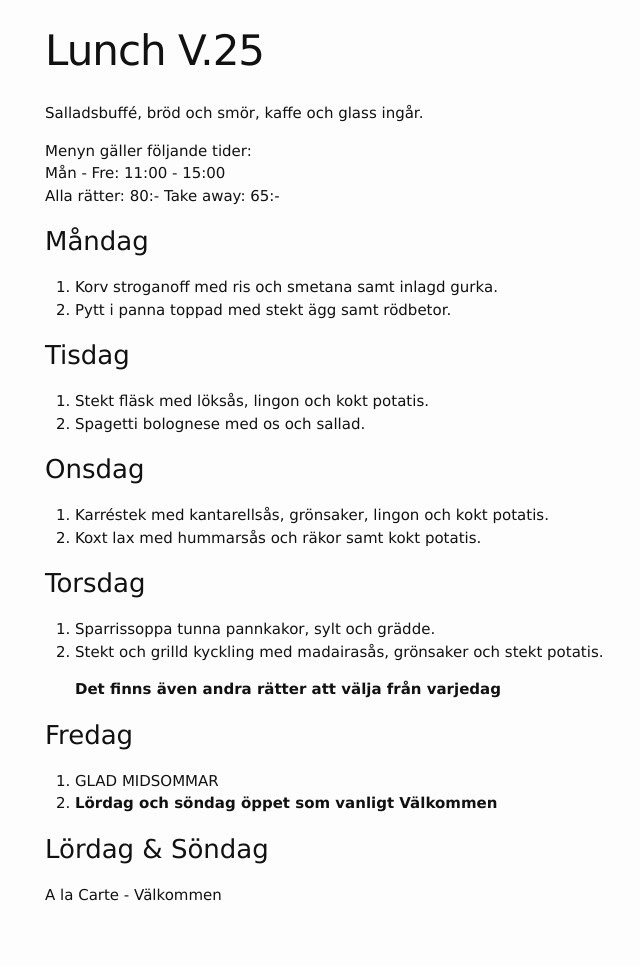
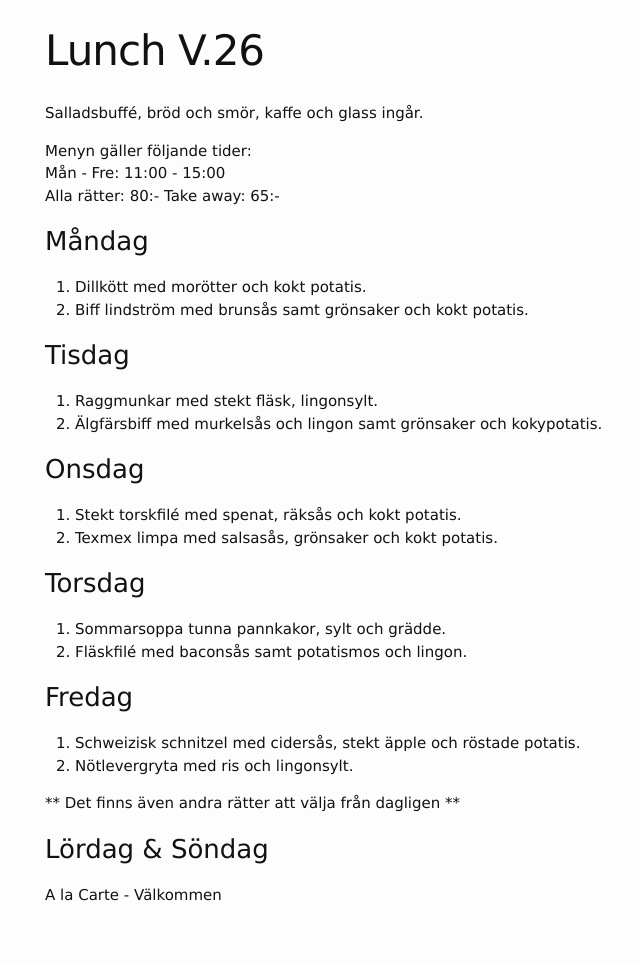
Before and after one commit to FarInn62/farinn62.github.io, a Jekyll site: the page built from lunch.md, in a window 1280 px wide. Shown: the whole page, without its empty margins (225-865 px from the left). Built offline with Jekyll 4.4.1, drawn with Linux system fonts in a browser that asks for light colours.

Commit message:
Update lunch.md

```diff
--- a/lunch.md
+++ b/lunch.md
@@ -1,6 +1,6 @@
 ---
 layout: foodmenu
-title: Lunch V.25
+title: Lunch V.26
 permalink: /lunch/
 published: true
 ---
@@ -12,33 +12,31 @@ Alla rätter: 80:- Take away: 65:-
 
 ### Måndag
 
-1. Korv stroganoff med ris och smetana samt inlagd gurka.
-2. Pytt i panna toppad med stekt ägg samt rödbetor.
+1. Dillkött med morötter och kokt potatis.
+2. Biff lindström med brunsås samt grönsaker och kokt potatis.
 
 ### Tisdag
 
-1. Stekt fläsk med löksås, lingon och kokt potatis.
-2. Spagetti bolognese med os och sallad.
+1. Raggmunkar med stekt fläsk, lingonsylt.
+2. Älgfärsbiff med murkelsås och lingon samt grönsaker och kokypotatis.
 
 
 ### Onsdag
 
-1. Karréstek med kantarellsås, grönsaker, lingon och kokt potatis.
-2. Koxt lax med hummarsås och räkor samt kokt potatis.
-
+1. Stekt torskfilé med spenat, räksås och kokt potatis.
+2. Texmex limpa med salsasås, grönsaker och kokt potatis.
 
 ### Torsdag
- 1. Sparrissoppa tunna pannkakor, sylt och grädde.
- 2. Stekt och grilld kyckling med madairasås, grönsaker och stekt potatis.
 
-    **Det finns även andra rätter att välja från varjedag**
+1. Sommarsoppa tunna pannkakor, sylt och grädde.
+2. Fläskfilé med baconsås samt potatismos och lingon.
 
 ### Fredag
 
-  1. GLAD MIDSOMMAR
-  2. **Lördag och söndag öppet som vanligt Välkommen**
+1. Schweizisk schnitzel med cidersås, stekt äpple och röstade potatis.
+2. Nötlevergryta med ris och lingonsylt.
 
-
+** Det finns även andra rätter att välja från dagligen **
 
 ### Lördag & Söndag
 A la Carte - Välkommen
```
